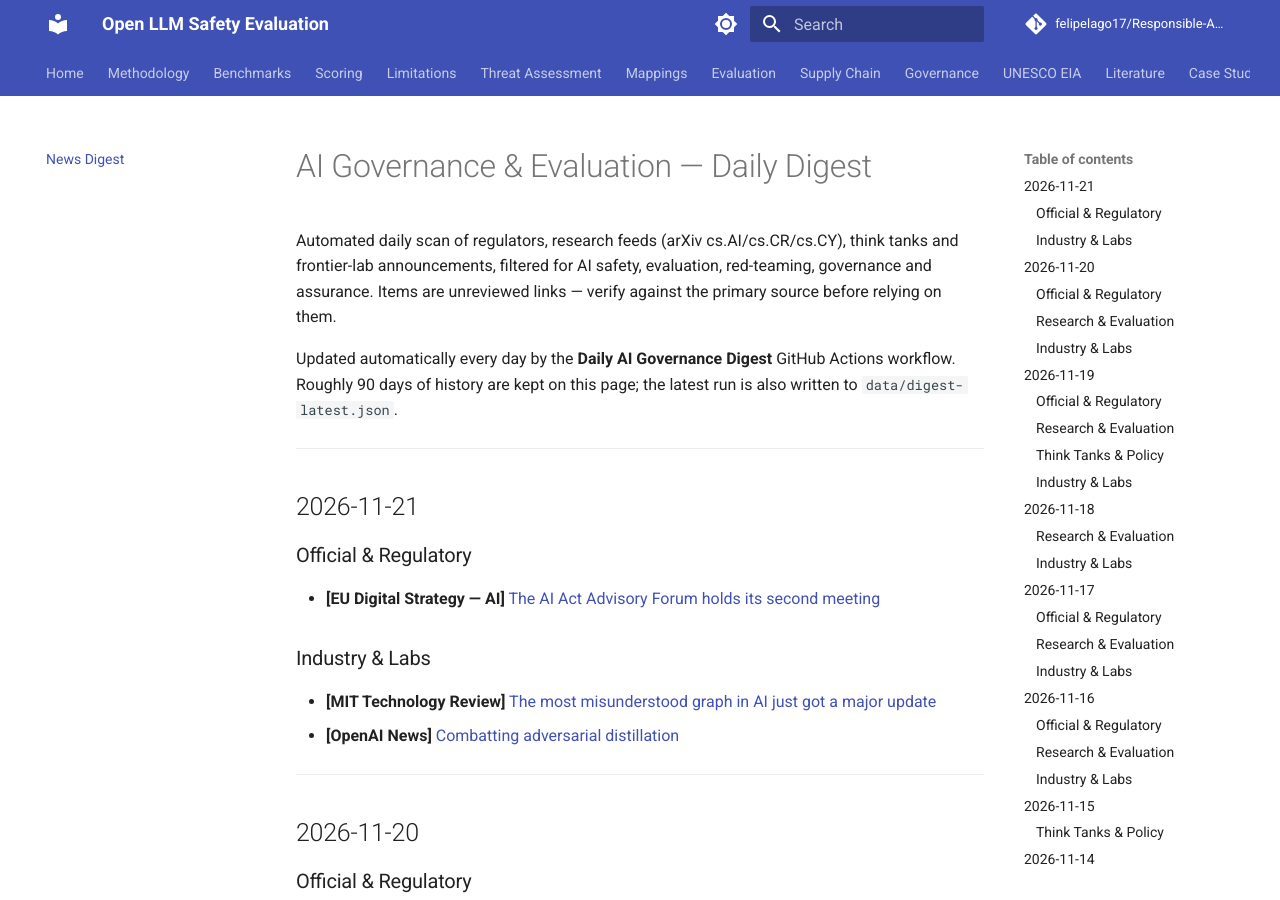
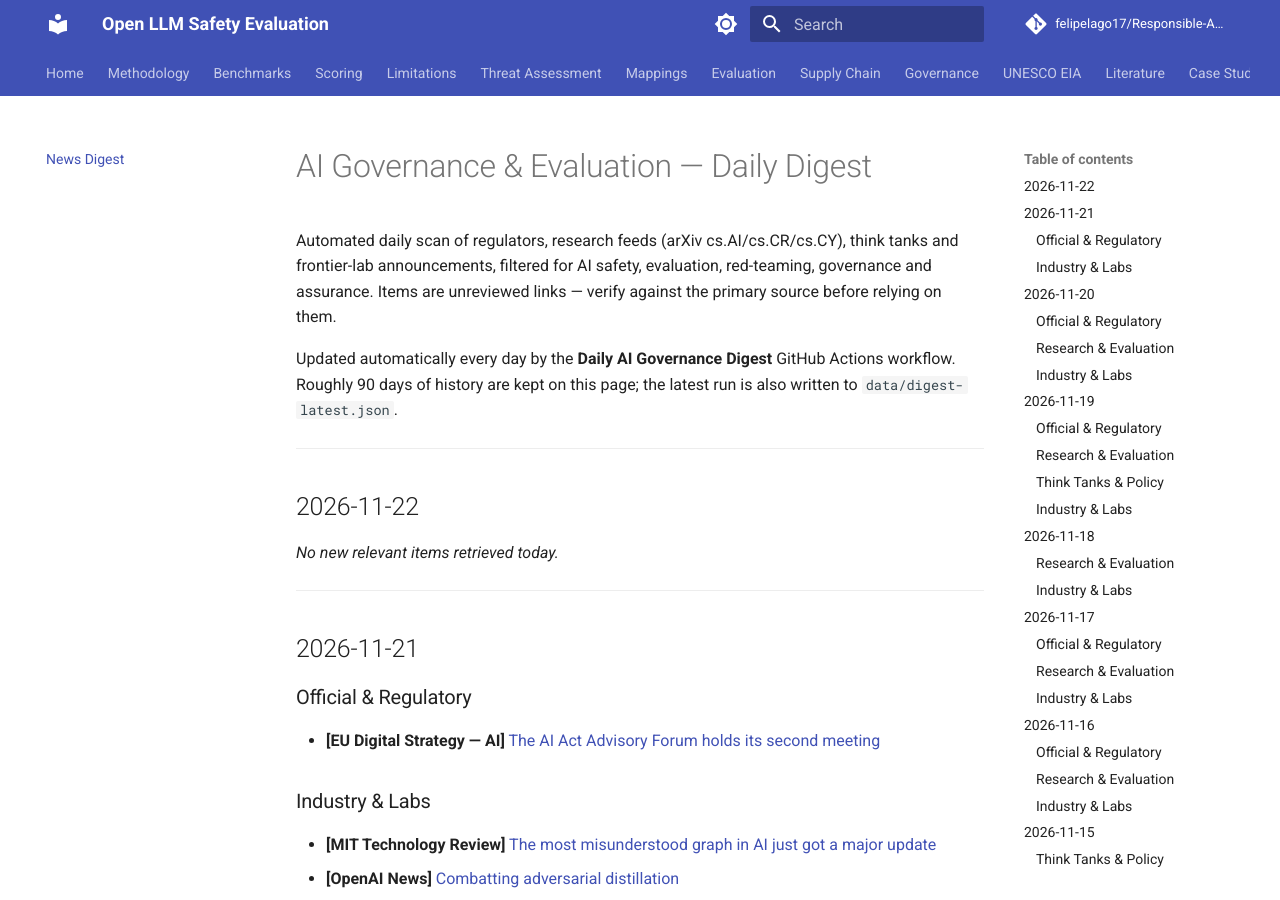
Before and after one commit to felipelago17/Responsible-AI-evaluation, an MkDocs documentation site: the page built from docs/news/digest.md, in a window 1280 px wide and 900 px high. Built offline with MkDocs 1.6.1 and Material for MkDocs 9.7.7, drawn with Linux system fonts in a browser that asks for light colours; comment, search, counter and statistics services are not loaded.

Commit message:
chore: daily digest 2026-11-22

```diff
--- a/docs/news/digest.md
+++ b/docs/news/digest.md
@@ -9,6 +9,12 @@ Roughly 90 days of history are kept on this page; the latest run is also written
 ---
 
 <!-- DIGEST_START -->
+## 2026-11-22
+
+*No new relevant items retrieved today.*
+
+---
+
 ## 2026-11-21
 
 ### Official & Regulatory
```
Also changed, not shown: 2 other files.
